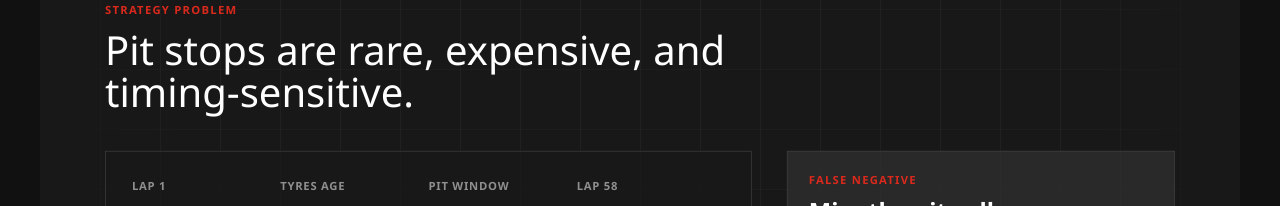
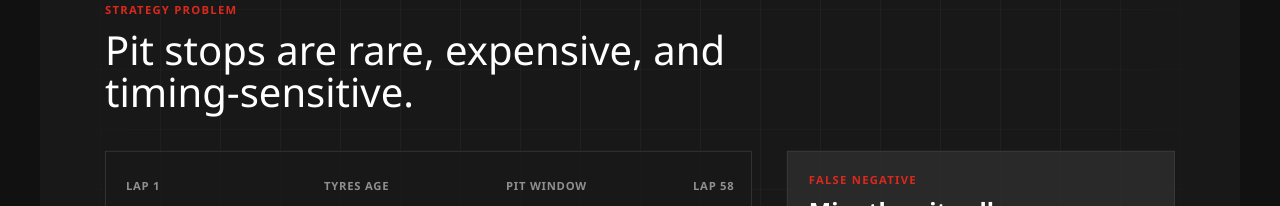
Before and after one commit to hib4/race-strategist, a plain HTML site: page presentation/index.html in a window 1280 px wide. Shown: the part 790-996 px from the top of the page. Drawn offline with Linux system fonts and the light colour scheme.

Commit message:
Fix presentation

```diff
--- a/presentation/styles.css
+++ b/presentation/styles.css
@@ -398,13 +398,28 @@ h1 {
 }
 
 .timeline-top {
-  display: grid;
-  grid-template-columns: repeat(4, 1fr);
+  position: relative;
+  height: 22px;
   color: var(--muted);
   font-size: 18px;
   font-weight: 800;
   letter-spacing: 1.2px;
   text-transform: uppercase;
+}
+
+.timeline-top span {
+  position: absolute;
+  top: 0;
+  transform: translateX(-50%);
+  white-space: nowrap;
+}
+
+.timeline-top span:nth-child(1) { left: 18px; }
+.timeline-top span:nth-child(2) { left: calc(36% + 18px); }
+.timeline-top span:nth-child(3) { left: calc(68% + 18px); }
+.timeline-top span:nth-child(4) {
+  right: 18px;
+  transform: translateX(50%);
 }
 
 .timeline-line {
```
Also changed, not shown: 1 other file.
